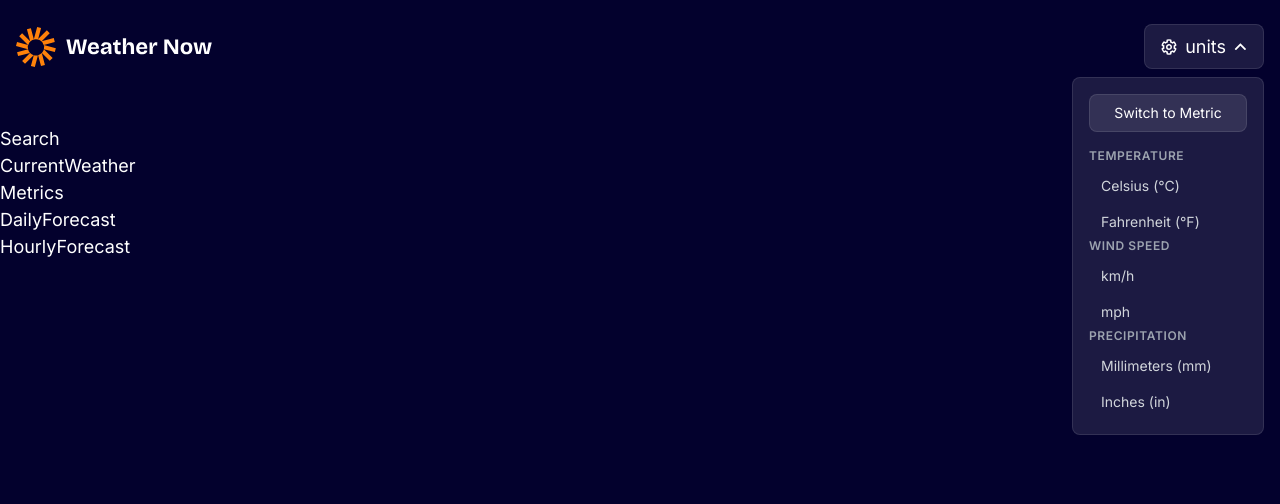
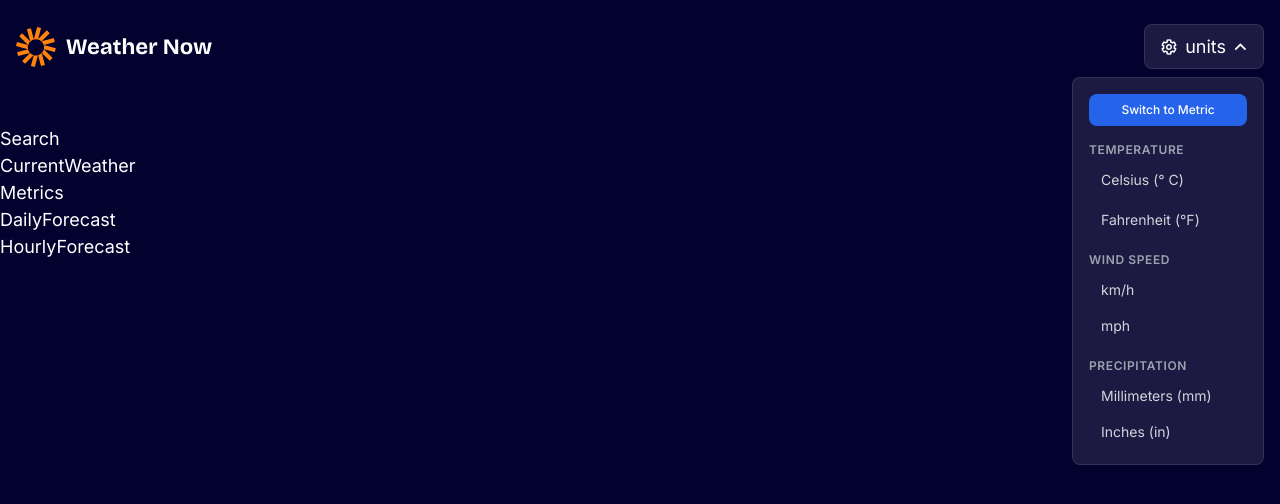
Before and after one commit to KrazyNight/next-js-weather-solo, a Next.js app: page / in a window 1280 px wide. Both pictures are taken after a click on the button "units". Shown: the top 504 px of the page. Built offline with nearby package versions, Linux system fonts and the light colour scheme.

Commit message:
beginning part 9

```diff
--- a/components/Header.tsx
+++ b/components/Header.tsx
@@ -1,4 +1,5 @@
 "use client"
+
 import React from 'react';
 import Image from 'next/image';
 import logo from "../assets/images/logo.svg";
@@ -63,12 +64,14 @@ export default function Header({ units, onToggleUnits }: HeaderProps) {
           />
 
         </button>
+
         {isDropdownOpen && (
           <div className='absolute right-0 glass-card mt-2 rounded-lg w-48 z-50 text-sm'>
-            <div className="p-4">
-              <div className="flex items-center justify-between mb-4">
+            <div className="p-4 space-y-4">
+              <div className="flex items-center justify-between mb-2">
                 <button
-                className="glass-card p-2 rounded-lg w-full "
+                // className="glass-card p-2 rounded-lg w-full "
+                className='text-white bg-blue-600 hover:bg-blue-800 font-medium py-2 px-3 rounded-lg transition-colors w-full text-center block text-xs'
                 onClick={() => {
                     onToggleUnits();
                     setIsDropdownOpen(false);
@@ -80,38 +83,50 @@ export default function Header({ units, onToggleUnits }: HeaderProps) {
               </div>
 
 
-
-              {/* <div className="space-y-4 border-t border-white/5 pt-3"> */}
-                {/* Temperature Settings Block */}
               <div>
-                  <div className="text-gray-400 text-xs font-semibold uppercase tracking-wider mb-1.5">
+                <div className='text-gray-400 text-xs font-semibold uppercase tracking-wider mb-1.5'>
+                  {/* titlle */}
                   Temperature
                 </div>
-                  <div className="space-y-1">
+
+                <div className='space-y-2'>
+                  {/* button */}
                   <button
+                 className={`w-full px-3 py-1.5 rounded text-left ${
+                        units === "metric" ? "bg-white/10 font-medium text-white" : "text-gray-300 hover:bg-white/10"
+                      } `}
                   onClick={() => handleUnitSelection("metric")}
-                      className={`w-full flex items-center justify-between px-3 py-1.5 rounded text-left ${
-                        units === "metric" ? "bg-white/10 font-medium text-white" : "text-gray-300 hover:bg-white/5"
-                      } transition-colors`}
                   >
-                      <span>Celsius (&deg;C)</span>
-                      {units === "metric" && <Image src={checkmarkIcon} alt="Selected" className="size-3.5" />}
+
+                    <span>Celsius (&deg; C)</span>
+                    {units === "metric" &&
+                    <Image
+                    src={checkmarkIcon}
+                    alt="Selected"
+                    className="size-3.5" />
+                    }
                   </button>
+
                    <button
+                 className={`w-full px-3 py-1.5 rounded text-left ${
+                        units === "imperial" ? "bg-white/10 font-medium text-white" : "text-gray-300 hover:bg-white/10"
+                      } `}
                   onClick={() => handleUnitSelection("imperial")}
-                      className={`w-full flex items-center justify-between px-3 py-1.5 rounded text-left ${
-                        units === "imperial" ? "bg-white/10 font-medium text-white" : "text-gray-300 hover:bg-white/5"
-                      } transition-colors`}
                   >
+
                     <span>Fahrenheit (&deg;F)</span>
-                      {units === "imperial" && <Image src={checkmarkIcon} alt="Selected" className="size-3.5" />}
+                    {units === "imperial" &&
+                    <Image
+                    src={checkmarkIcon}
+                    alt="Selected"
+                    className="size-3.5" />
+                    }
                   </button>
-                  </div>
+
+
                 </div>
 
-
-
-
+              </div>
 
 
 
@@ -132,7 +147,11 @@ export default function Header({ units, onToggleUnits }: HeaderProps) {
                       } transition-colors`}
                     >
                       <span>km/h</span>
-                      {units === "metric" && <Image src={checkmarkIcon} alt="Selected" className="size-3.5" />}
+                      {units === "metric" &&
+                      <Image src={checkmarkIcon}
+                      alt="Selected"
+                      className="size-3.5" />
+                      }
                     </button>
                     <button
                       onClick={() => handleUnitSelection("imperial")}
@@ -141,7 +160,11 @@ export default function Header({ units, onToggleUnits }: HeaderProps) {
                       } transition-colors`}
                     >
                       <span>mph</span>
-                      {units === "imperial" && <Image src={checkmarkIcon} alt="Selected" className="size-3.5" />}
+                      {units === "imperial" &&
+                      <Image src={checkmarkIcon}
+                      alt="Selected"
+                      className="size-3.5" />
+                      }
                     </button>
                   </div>
                 </div>
@@ -159,7 +182,11 @@ export default function Header({ units, onToggleUnits }: HeaderProps) {
                       } transition-colors`}
                     >
                       <span>Millimeters (mm)</span>
-                      {units === "metric" && <Image src={checkmarkIcon} alt="Selected" className="size-3.5" />}
+                      {units === "metric" &&
+                      <Image src={checkmarkIcon}
+                      alt="Selected"
+                      className="size-3.5" />
+                      }
                     </button>
                     <button
                       onClick={() => handleUnitSelection("imperial")}
@@ -168,14 +195,14 @@ export default function Header({ units, onToggleUnits }: HeaderProps) {
                       } transition-colors`}
                     >
                       <span>Inches (in)</span>
-                      {units === "imperial" && <Image src={checkmarkIcon} alt="Selected" className="size-3.5" />}
+                      {units === "imperial" &&
+                      <Image src={checkmarkIcon}
+                      alt="Selected"
+                      className="size-3.5" />
+                      }
                     </button>
                   </div>
                 </div>
-              {/* </div> */}
-
-
-
 
 
 
```
Lines whose indentation alone changed are shown as unchanged.
